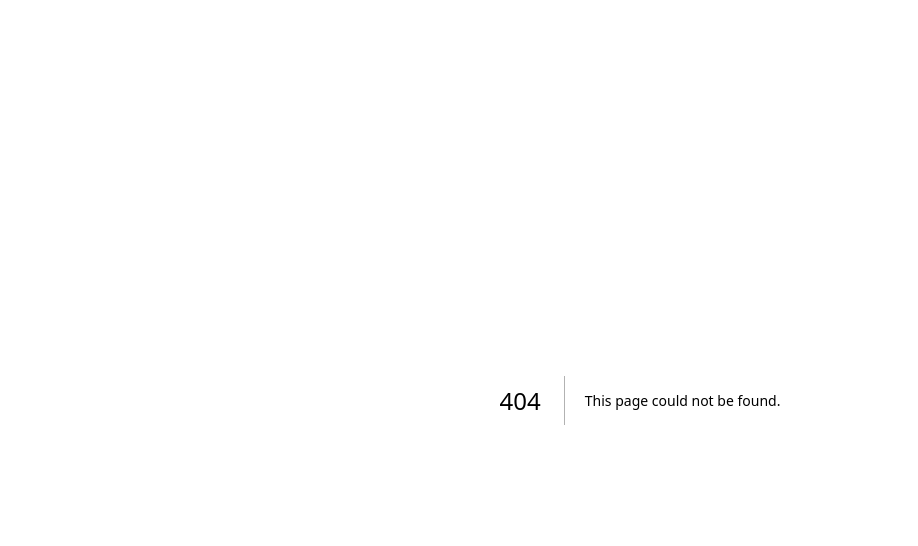
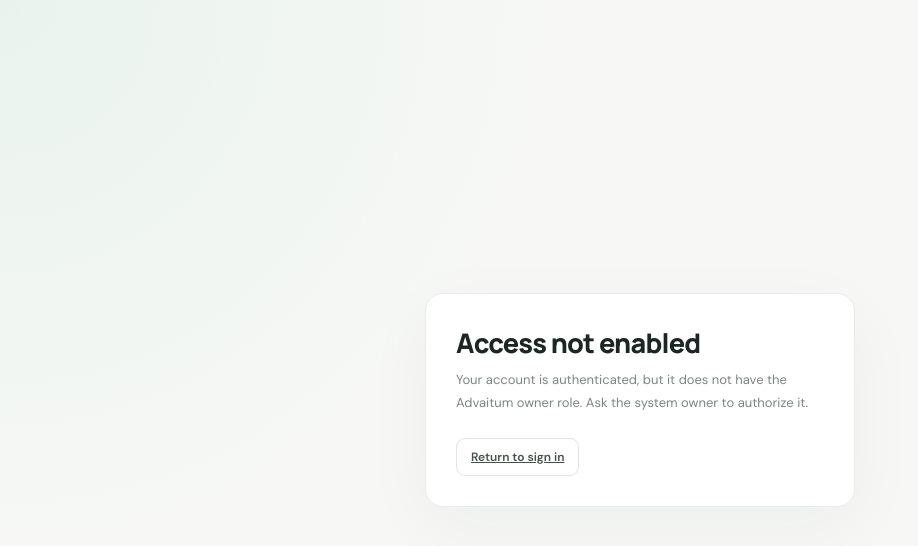
Before and after one commit to Mkt-yatibajaj/businessOS, a Next.js app: page /unauthorized in a window 1280 px wide. Before the commit this address had no page. Shown: the top 546 px of the page, without its empty margins (0-918 px from the left). Built offline with nearby package versions, Linux system fonts and the light colour scheme.

Commit message:
Add files via upload

```diff
--- /dev/null
+++ b/app/unauthorized/page.tsx
@@ -0,0 +1,4 @@
+import Link from 'next/link';
+export default function UnauthorizedPage() {
+  return <main className="login-wrap"><section className="login-card"><h1>Access not enabled</h1><p className="subhead">Your account is authenticated, but it does not have the Advaitum owner role. Ask the system owner to authorize it.</p><Link className="btn btn-secondary" href="/login">Return to sign in</Link></section></main>;
+}
```
